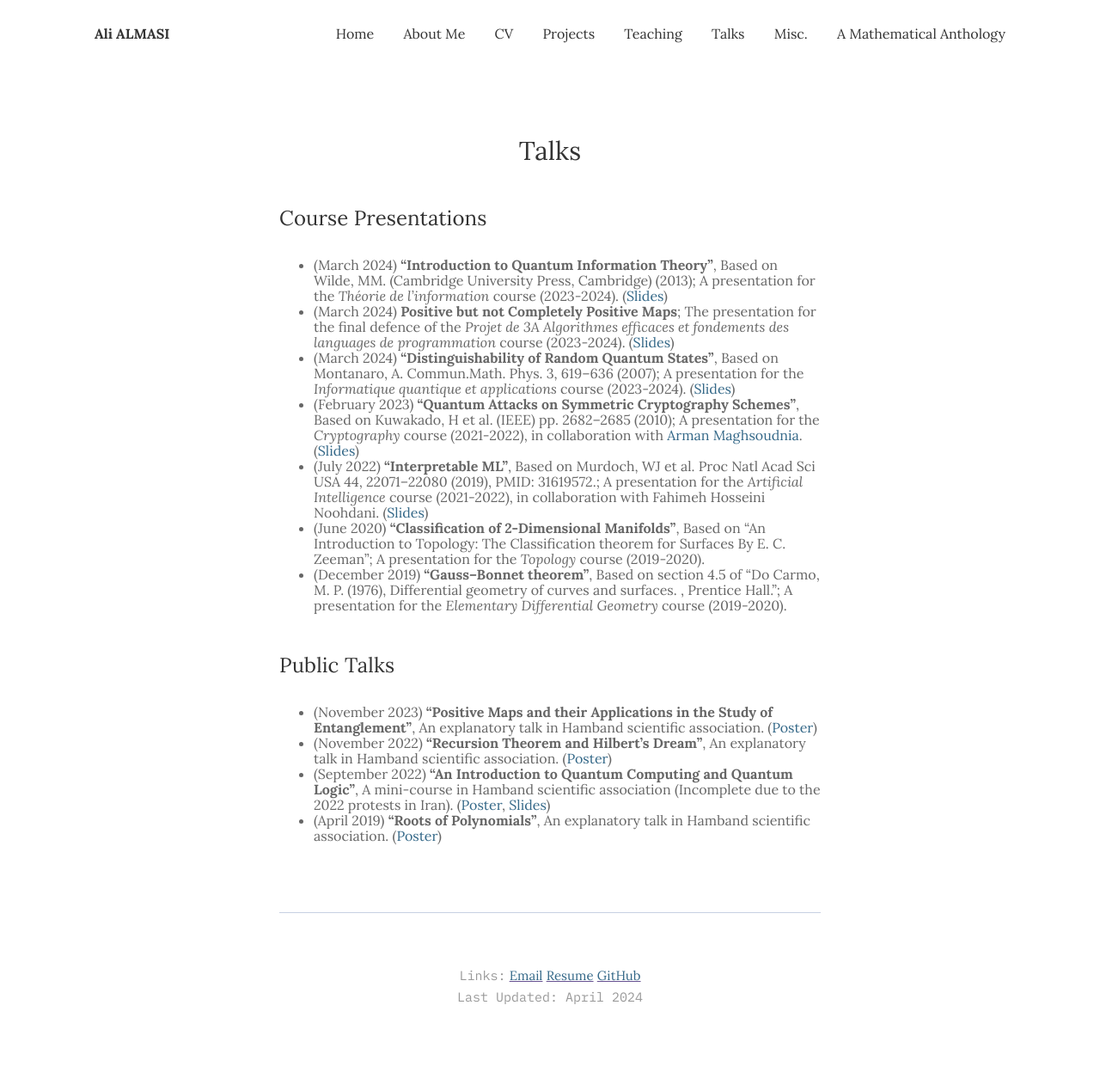
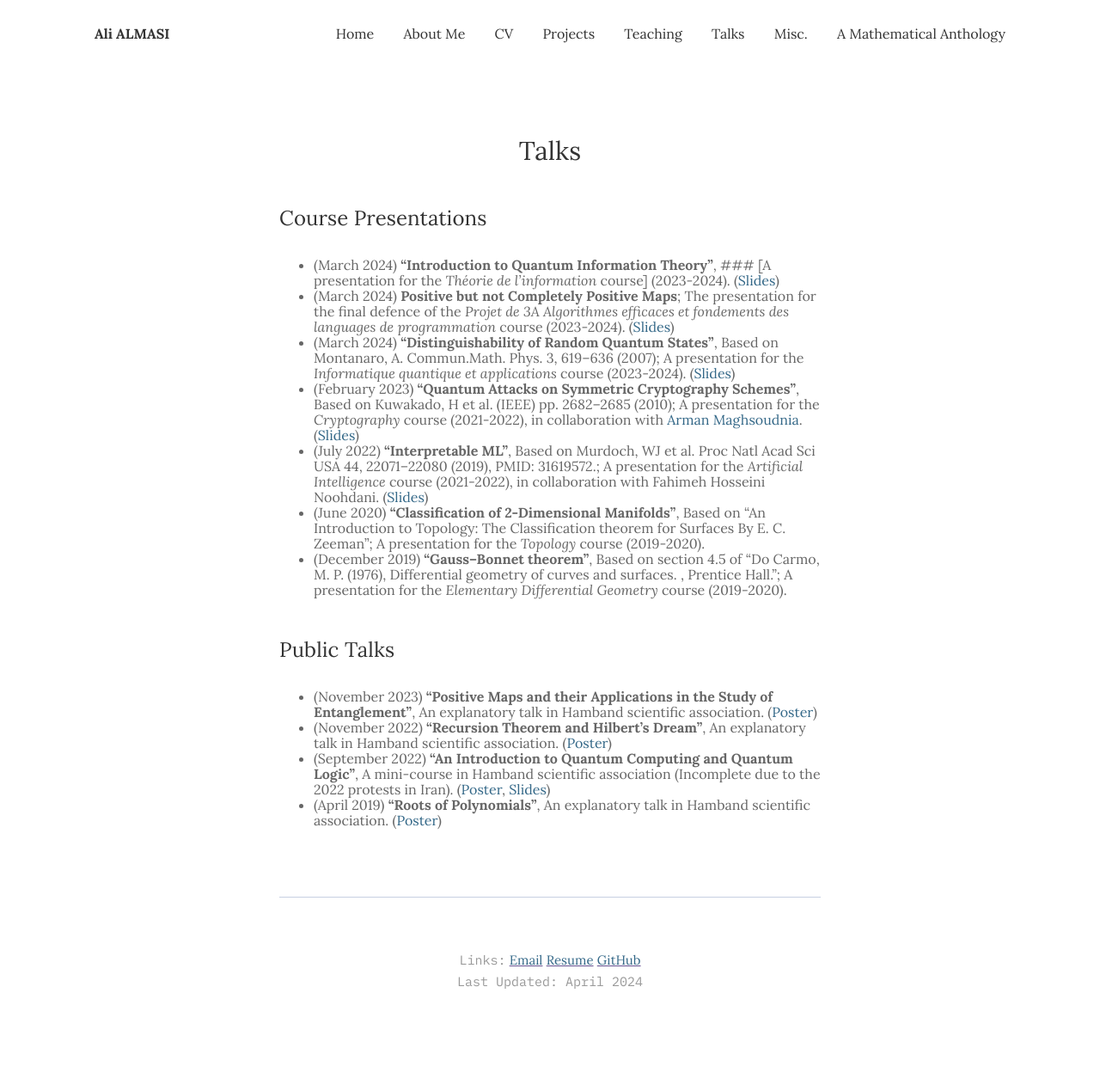
Before and after one commit to ali-almasi/ali-almasi.github.io, a Jekyll site: the page built from _pages/5_talks.md, in a window 1280 px wide. Shown: the whole page at 86% size. Built offline with Jekyll 4.4.1, drawn with Linux system fonts in a browser that asks for light colours.

Commit message:
Update 5_talks.md

```diff
--- a/_pages/5_talks.md
+++ b/_pages/5_talks.md
@@ -5,7 +5,7 @@ permalink: /talks/
 image:
 ---
 ### Course Presentations
-*   (March 2024) **"Introduction to Quantum Information Theory"**, Based on Wilde, MM. (Cambridge University Press, Cambridge) (2013); A presentation for the *Théorie de l'information* course (2023-2024). ([Slides](/assets/talks_materials/Intro_QIT/Intro_to_QIT.pdf))
+*   (March 2024) **"Introduction to Quantum Information Theory"**, ### [A presentation for the *Théorie de l'information* course] (2023-2024). ([Slides](/assets/talks_materials/Intro_QIT/Intro_to_QIT.pdf))
  *   (March 2024) **Positive but not Completely Positive Maps**; The presentation for the final defence of the *Projet de 3A Algorithmes efficaces et fondements des languages de programmation* course (2023-2024). ([Slides](/assets/projects_materials/pncp/PnCP_defence.pdf))
  *   (March 2024) **"Distinguishability of Random Quantum States"**, Based on Montanaro, A. Commun.Math. Phys. 3, 619–636 (2007); A presentation for the *Informatique quantique et applications* course (2023-2024). ([Slides](/assets/talks_materials/Discrimination_of_random_states/discrimination_of_random_states_slides.pdf))
  *   (February 2023) **"Quantum Attacks on Symmetric Cryptography Schemes"**, Based on Kuwakado, H et al. (IEEE) pp. 2682–2685 (2010); A presentation for the *Cryptography* course (2021-2022), in collaboration with [Arman Maghsoudnia](https://people.epfl.ch/arman.maghsoudnia). ([Slides](/assets/talks_materials/QAttacks_symmetric/QAttacks_symmetric.pdf))
```
